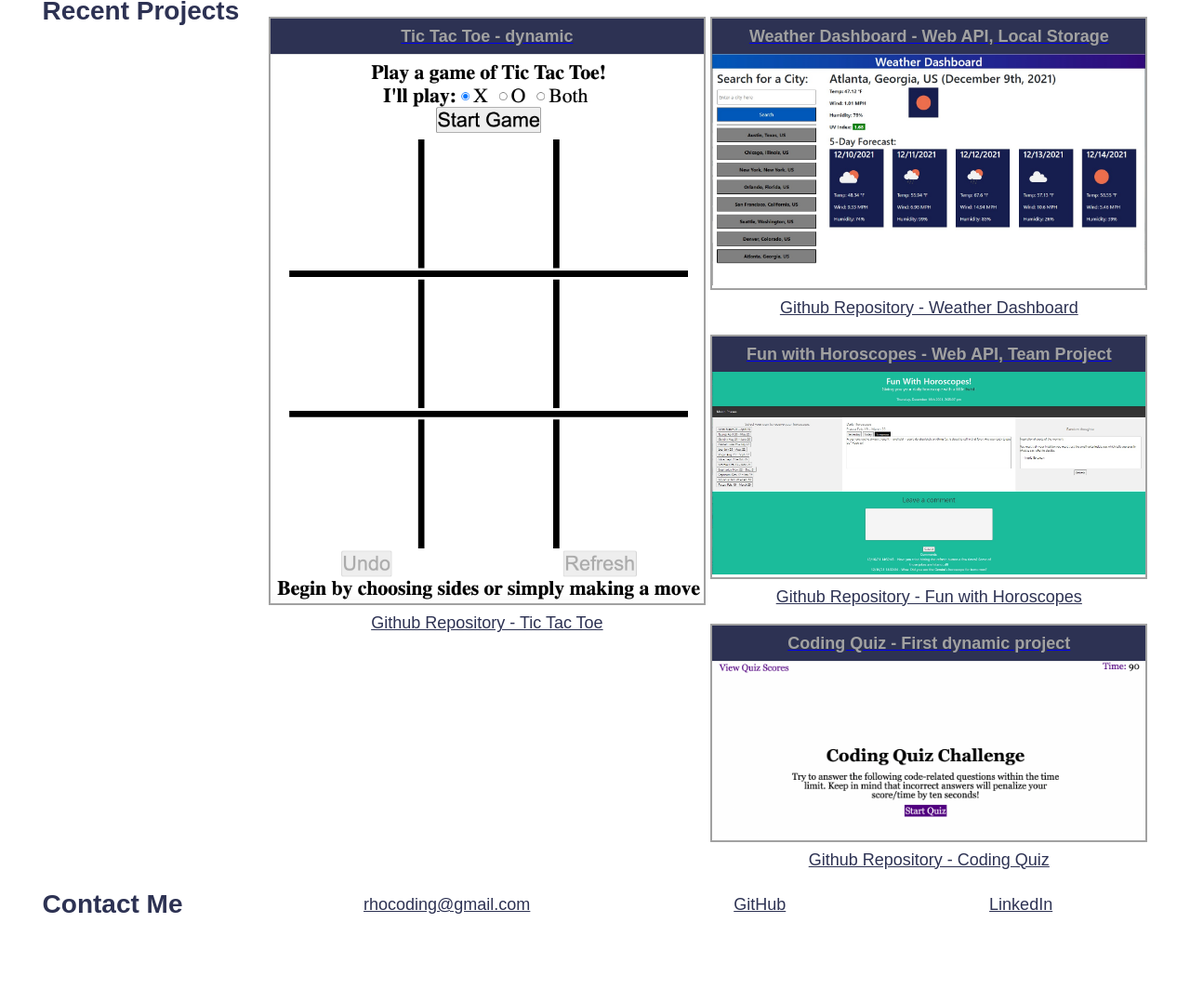
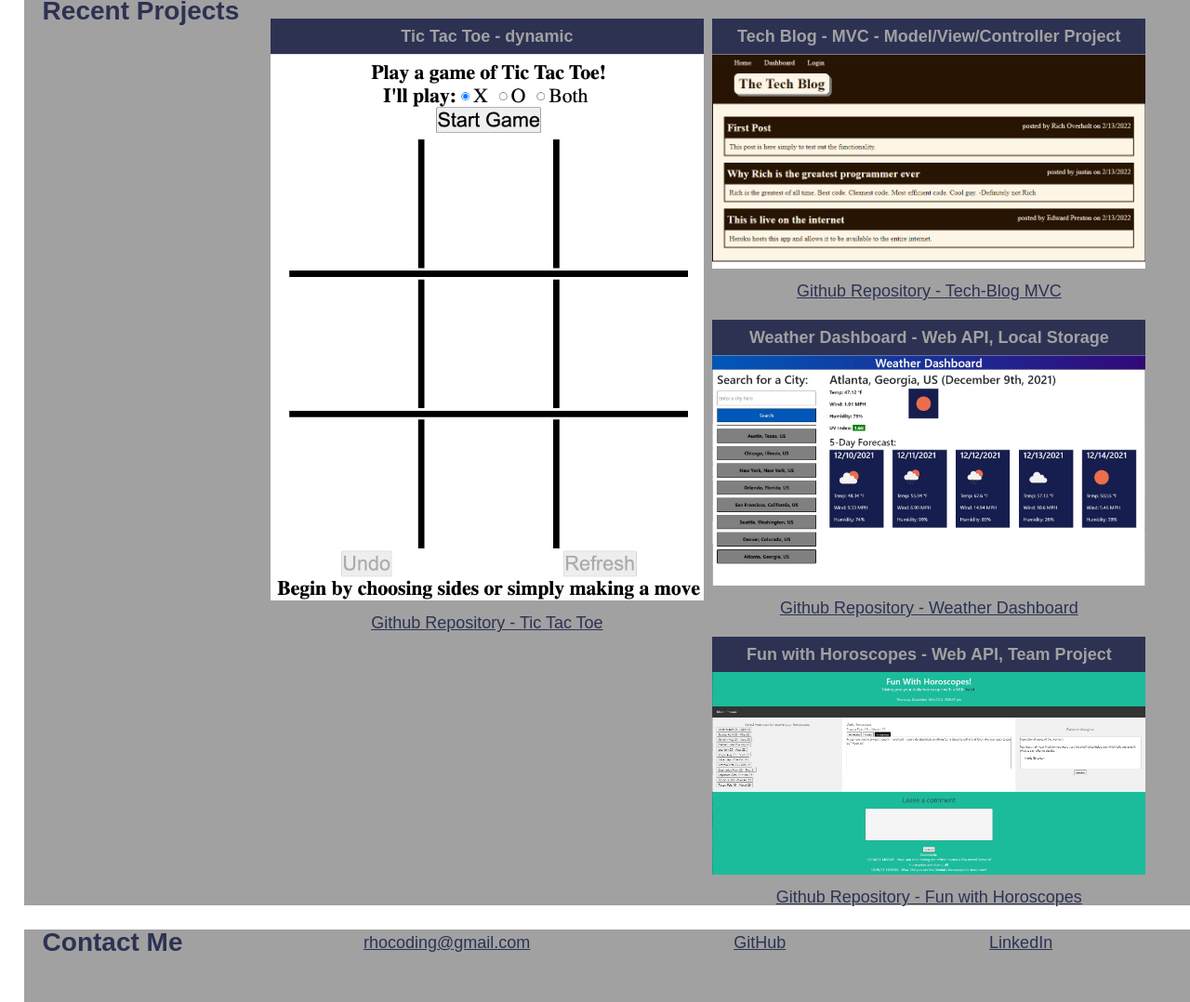
Before and after one commit to rhoverholt/Web-portfolio, a plain HTML site: page index.html in a window 1280 px wide. Shown: the part 560-1638 px from the top of the page at 93% size. Before the commit the page ends 1597 px from the top, so only its background shows below. Drawn offline with Linux system fonts and the light colour scheme.

Commit message:
updated to include MVC project and some new formatting

```diff
--- a/assets/css/style.css
+++ b/assets/css/style.css
@@ -1,10 +1,9 @@
-
 /* Asign constants for the colors and fonts so they can be easily changed */
 :root {
-    --title-background:rgb(161, 161, 161);
-    --title-color:rgb(45, 50, 83);
-    --old-title-background:rgb(48, 48, 48);
-    --old-title-color:rgb(107, 116, 23);
+  --title-background: rgb(161, 161, 161);
+  --title-color: rgb(45, 50, 83);
+  --old-title-background: rgb(48, 48, 48);
+  --old-title-color: rgb(107, 116, 23);
   --banner-font-xl: 150px;
   --banner-font-1400: 125px;
   --banner-font-1175: 100px;
@@ -79,7 +78,7 @@ header nav a:hover {
   margin: auto 20px auto 0px;
   background: black;
   color: green;
-    font-family: 'Courier New', Courier, monospace;
+  font-family: "Courier New", Courier, monospace;
   font-size: var(--banner-font-xl);
   width: 80%;
   height: 15%;
@@ -99,13 +98,14 @@ header nav a:hover {
 /* Format the primary section information */
 /******************************************/
 section {
-    display:flex;
+  display: flex;
   width: 100%;
   margin: 2%;
+  background-color: var(--title-background);
 }
 
 .section-title {
-    width:20%;
+  width: 20%;
   margin-top: 0px;
   color: var(--title-color);
   font-size: var(--large-font);
@@ -121,6 +121,10 @@ section {
 .section-details p {
   line-height: 120%;
   margin-bottom: 1ch;
+}
+
+.no-line {
+  text-decoration-line: none;
 }
 
 /**********************************************************************************/
@@ -144,14 +148,14 @@ section {
 }
 
 .project {
-    display:inline-block;
+  display: inline-block;
   width: 100%;
   /*    vertical-align: top; */
   border: 2px solid var(--title-background);
 }
 
 .project img {
-    width:100%;
+  width: 100%;
 }
 
 .project {
@@ -196,36 +200,35 @@ section {
 }
 
 .my-link:hover {
-background-color:var(--title-background);
+  background-color: var(--title-background);
   color: var(--title-color);
 }
-
 
 /*******************************************************************/
 /* As the screen width shrinks, some of the above needs to change. */
 /*******************************************************************/
 
 /* The banner font needs to react to smaller widths */
-@media screen and (max-width:1400px) {
+@media screen and (max-width: 1400px) {
   .banner-end {
     font-size: var(--banner-font-1400);
   }
 }
 
-@media screen and (max-width:1400px) {
+@media screen and (max-width: 1400px) {
   .banner-end {
     font-size: var(--banner-font-1175);
   }
 }
 
-@media screen and (max-width:950px) {
+@media screen and (max-width: 950px) {
   .banner-end {
     font-size: var(--banner-font-950);
   }
 }
 
 /* Shrink the contact-me information to keep it from wrapping */
-@media screen and (max-width:845px) {
+@media screen and (max-width: 845px) {
   #contact-me div,
   #contact-me a {
     font-size: var(--small-font);
@@ -233,8 +236,7 @@ color: var(--title-color);
 }
 
 /* Shrink text to prevent wrapping */
-@media screen and (max-width:760px) {
-
+@media screen and (max-width: 760px) {
   .banner-end {
     font-size: var(--banner-font-760);
   }
@@ -243,14 +245,16 @@ color: var(--title-color);
     font-size: var(--large-font);
   }
 
-    .section-title, .project h1, header nav a, .banner h1 {
+  .section-title,
+  .project h1,
+  header nav a,
+  .banner h1 {
     font-size: var(--medium-font);
   }
 }
 
 /* Due to the much smaller width, change from a side by side display to everything being in a column */
-@media screen and (max-width:540px) {
-
+@media screen and (max-width: 540px) {
   .banner-end {
     margin-top: 10px;
   }
@@ -260,7 +264,10 @@ color: var(--title-color);
     text-align-last: left;
   }
 
-    header, section, #contact-me, #contact-info {
+  header,
+  section,
+  #contact-me,
+  #contact-info {
     display: block;
     text-align-last: center;
   }
@@ -283,7 +290,10 @@ color: var(--title-color);
     margin-bottom: 2%;
   }
 
-    .first-project, .other-projects, .project, .section-details {
+  .first-project,
+  .other-projects,
+  .project,
+  .section-details {
     width: 100%;
   }
 
--- a/index.html
+++ b/index.html
@@ -67,7 +67,7 @@
         <div class="section-details">
           <div class="first-project">
             <div class="project">
-              <a href="https://rhoverholt.github.io/TicTacToe/">
+              <a class="no-line" href="https://rhoverholt.github.io/TicTacToe/">
                 <h1>Tic Tac Toe - dynamic</h1>
                 <img
                   src="./assets/images/tic-tac-toe.png"
@@ -81,8 +81,24 @@
           </div>
 
           <div class="other-projects">
+
             <div class="project">
-              <a href="https://rhoverholt.github.io/6hwk-Weather-Dashboard/">
+              <a class="no-line" href="https://rhoverholt-tech-blog-mvc.herokuapp.com/">
+                <h1>Tech Blog - MVC - Model/View/Controller Project</h1>
+                <img
+                  src="./assets/images/tech-blog.png"
+                  alt="Fun with Horoscopes Screenshot"
+                />
+              </a>
+            </div>
+            <a
+              class="my-link"
+              href="https://rhoverholt.github.io/Tech-Blog---MVC/"
+              >Github Repository - Tech-Blog MVC</a
+            >
+
+            <div class="project">
+              <a class="no-line" href="https://rhoverholt.github.io/6hwk-Weather-Dashboard/">
                 <h1>Weather Dashboard - Web API, Local Storage</h1>
                 <img
                   src="./assets/images/weather-dashboard.jpg"
@@ -97,7 +113,7 @@
             >
 
             <div class="project">
-              <a href="https://rhoverholt.github.io/fun-with-horoscopes/">
+              <a class="no-line" href="https://rhoverholt.github.io/fun-with-horoscopes/">
                 <h1>Fun with Horoscopes - Web API, Team Project</h1>
                 <img
                   src="./assets/images/fun-with-horoscopes.jpg"
@@ -110,23 +126,6 @@
               href="https://github.com/rhoverholt/fun-with-horoscopes"
               >Github Repository - Fun with Horoscopes</a
             >
-
-            <div class="project">
-              <a href="https://rhoverholt.github.io/4hwk-code-quiz/">
-                <h1>Coding Quiz - First dynamic project</h1>
-                <img
-                  src="./assets/images/Screen Shot 2021-12-18 at 4.02.39 PM.png"
-                  alt="Coding Quiz"
-                />
-              </a>
-            </div>
-            <a
-              class="my-link"
-              href="https://github.com/rhoverholt/4hwk-code-quiz"
-              >Github Repository - Coding Quiz</a
-            >
-          </div>
-        </div>
       </section>
 
       <!-- Communicate how to contact me -->
```
Also changed, not shown: assets/images/tech-blog.png (added). Lines whose indentation alone changed are shown as unchanged.
